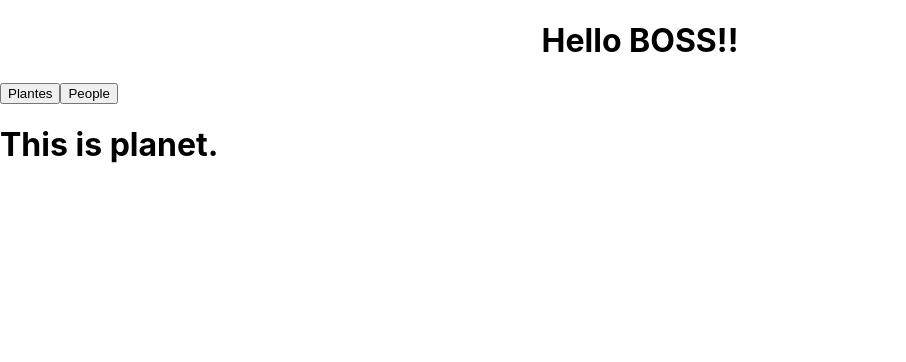
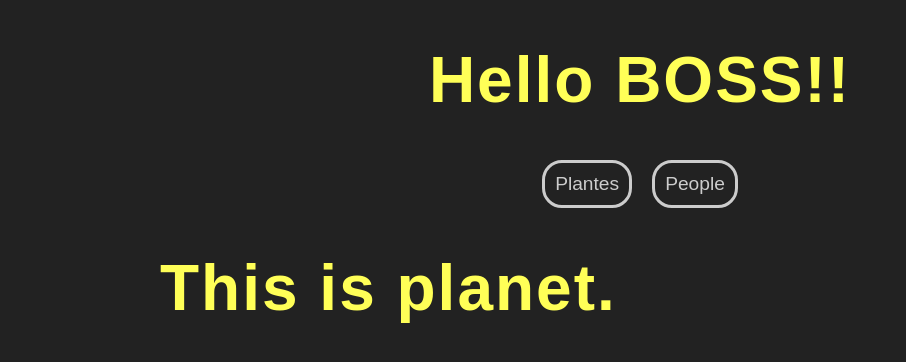
Before and after one commit to sunaranish17/react-query-app, a React (Create React App) app: page / in a window 1280 px wide. Shown: the top 362 px of the page, without its empty margins (0-906 px from the left). Built offline with nearby package versions, Linux system fonts and the light colour scheme; the HTML template or start-up script is replaced by a standard one.

Commit message:
styling on index.css

```diff
--- a/src/App.js
+++ b/src/App.js
@@ -8,7 +8,7 @@
 
   return (
     <div className="App">
-      <h1 style={{ textAlign: "center" }}>Hello BOSS!!</h1>
+      <h1>Hello BOSS!!</h1>
       <NavBar setPage={setPage} />
       <div className="content">
         {page === "planets" ?
--- a/src/index.css
+++ b/src/index.css
@@ -1,13 +1,33 @@
 body {
   margin: 0;
-  font-family: -apple-system, BlinkMacSystemFont, 'Segoe UI', 'Roboto', 'Oxygen',
-    'Ubuntu', 'Cantarell', 'Fira Sans', 'Droid Sans', 'Helvetica Neue',
-    sans-serif;
-  -webkit-font-smoothing: antialiased;
-  -moz-osx-font-smoothing: grayscale;
+  font-family: sans-serif;
+  background: #222;
+  color: #ddd;
+  text-align: center;
 }
-
-code {
-  font-family: source-code-pro, Menlo, Monaco, Consolas, 'Courier New',
-    monospace;
+.App{
+  width: 960px;
+  margin: 0 auto;
 }
+h1{
+  color: #ffff57;
+  font-size: 4em;
+  letter-spacing: 2px;
+}
+button{
+  margin: 0 10px;
+  background: transparent;
+  border: 3px solid #ccc;
+  border-radius: 20px;
+  padding: 10px;
+  color: #ccc;
+  font-size: 1.2em;
+  cursor: pointer;
+}
+button:hover{
+  color: #fff;
+  border-color: #fff;;
+}
+.content{
+  text-align: left;
+}
```
